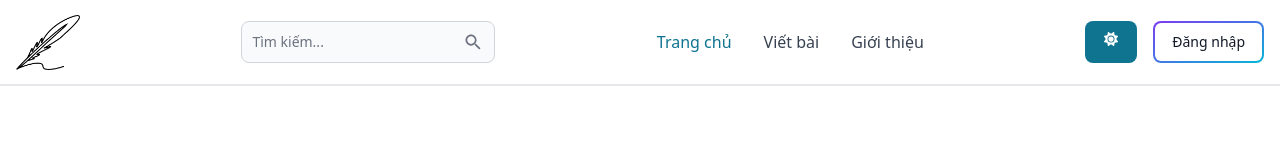
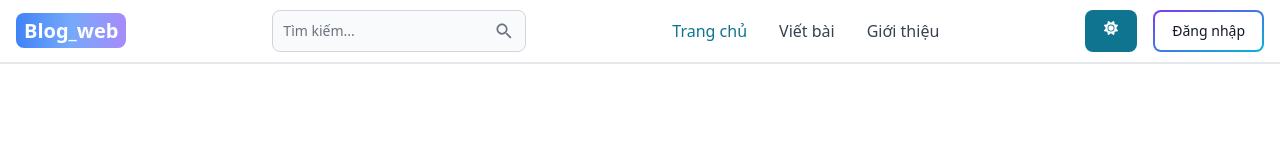
Before and after one commit to lequanglocdev/tech-blog-web-app, a React (Vite) app in the folder client/: page / in a window 1280 px wide. Shown: the top 160 px of the page. Built offline with nearby package versions, Linux system fonts and the light colour scheme; no server answers.

Commit message:
fix ui logo

```diff
--- a/client/src/components/Header.jsx
+++ b/client/src/components/Header.jsx
@@ -54,7 +54,10 @@ const Header = () => {
         to="/"
         className="self-center whitespace-nowrap text-sm sm:text-xl font-semibold dark:text-white"
       >
-       { theme === "light" ?  <img src="../public/logowhite.png" className="w-16 h-16 object-contain"/> : <img src="../public/images-removebg-preview.png" className="w-16 h-16object-contain"/>}
+        {/* { theme === "light" ?  <img src="../public/logowhite.png" className="w-16 h-16 object-contain"/> : <img src="../public/images-removebg-preview.png" className="w-16 h-16object-contain"/>} */}
+        <span className="px-2 py-1 bg-gradient-to-r from-blue-500 via-blue-400 to-violet-400 rounded-lg text-white">
+          Blog_web
+        </span>
       </Link>
       <form onSubmit={handleSubmit}>
         <TextInput
```
